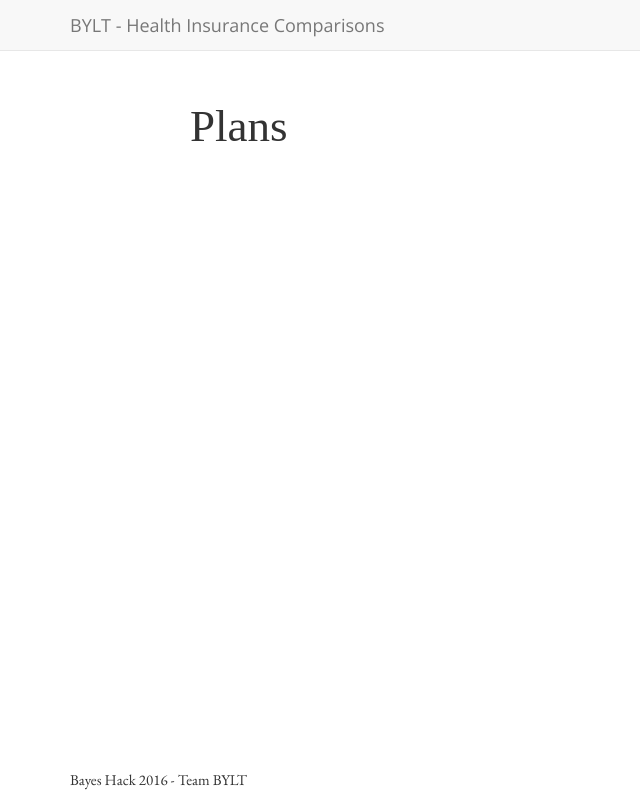
After one commit to CharlesYeh/bayeshack2016, a Flask app: page /plans.html in a window 1280 px wide. The commit adds this page. Shown: the whole page, without its empty margins (0-640 px from the left). Run offline with Flask 2, Linux system fonts and the light colour scheme; some libraries are stand-ins or nearby versions; some web fonts are replaced.

Commit message:
work in progress

```diff
--- a/server.py
+++ b/server.py
@@ -26,6 +26,14 @@ def form1():
 def form2():
     return render_template('form2.html')
 
+@app.route("/plans.html")
+def plans():
+    return render_template('plans.html')
+
+@app.route("/details.html")
+def details():
+    return render_template('details.html')
+
 if __name__ == "__main__":
     port = int(os.environ.get("PORT", 5000))
     # app.run(host='0.0.0.0', port=port)
--- a/static/css/base.css
+++ b/static/css/base.css
@@ -6,6 +6,24 @@ body {
 .center {
     margin: auto;
     padding: 0.5em;
+}
+
+.row {
+    align-items: center;
+}
+
+.vert-center {
+    align-content: center;
+}
+
+.left-aside {
+}
+
+.stuff {
+    justify-content: center;
+}
+
+.right-aside {
 }
 
 .header {
--- a/templates/base.html
+++ b/templates/base.html
@@ -2,7 +2,7 @@
 <html lang="en">
   <head>
     {% block head %}
-    <title>Bayes Hack 2016 SuperApp{% block title %}{% endblock %}</title>
+    <title>Bayes Hack 2016 BYLT{% block title %}{% endblock %}</title>
     <meta name="viewport" content="width=device-width, initial-scale=1.0">
     <meta name="description" content="">
     <meta name="keywords" content="">
@@ -11,9 +11,11 @@
 
     <link href="//netdna.bootstrapcdn.com/bootstrap/3.0.0/css/bootstrap.min.css" rel="stylesheet">
     <link href="static/css/base.css" rel="stylesheet">
+    <link href='https://maxcdn.bootstrapcdn.com/font-awesome/4.6.1/css/font-awesome.min.css' rel='stylesheet'>
     <link href='https://fonts.googleapis.com/css?family=Open+Sans' rel='stylesheet' type='text/css'>
     <link href='https://fonts.googleapis.com/css?family=Fjord+One' rel='stylesheet' type='text/css'>
     <link href='https://fonts.googleapis.com/css?family=EB+Garamond' rel='stylesheet' type='text/css'>
+    <!--<link href='https://cdnjs.cloudflare.com/ajax/libs/webcomponentsjs/0.7.22/webcomponents-lite.min.js' rel='stylesheet'>-->
     <link rel="shortcut icon" href="{{ url_for('static', filename='ico/favicon.ico') }}">
     {% endblock %}
   </head>
@@ -21,7 +23,7 @@
     {% block navbar %}
     <div class="navbar navbar-static-top navbar-default">
       <div class="container">
-        <a class="navbar-brand" href="/">Health Insurance</a>
+        <a class="navbar-brand" href="/">BYLT - Health Insurance Comparisons</a>
       </div>
     </div>
     {% endblock %}
@@ -34,7 +36,7 @@
             <hr>
             {% block footer %}
             <footer class="footer">
-                <p>Bayes Hack 2016</p>
+                <p>Bayes Hack 2016 - Team BYLT</p>
             </footer>
         </div>
         {% endblock %}
--- /dev/null
+++ b/templates/details.html
@@ -0,0 +1,6 @@
+{% extends "base.html" %}
+{% block title %} - Insurance Finder{% endblock %}
+{% block content %}
+<div class="header center">Details</div>
+<div class="details"></div>
+{% endblock %}
--- a/templates/index.html
+++ b/templates/index.html
@@ -1,7 +1,11 @@
 {% extends "base.html" %}
 {% block title %} - Home{% endblock %}
 {% block content %}
-<div class="header center">
+<div class=row">
+<div class="col-md-1"></div>
+<div class="col-md-10 header center">
 <a href="form1.html">Let's get started!</a>
 </div>
+<div class="col-md-1">
+</div>
 {% endblock %}
--- /dev/null
+++ b/templates/plans.html
@@ -0,0 +1,12 @@
+{% extends "base.html" %}
+{% block title %} - Insurance Finder{% endblock %}
+{% block content %}
+<div class="row">
+<div class="col-md-1">&nbsp;</div>
+<div class="col-md-10">
+<div class="header center">Plans</div>
+<div class="plans"></div>
+</div>
+<div class="col-md-1">&nbsp;</div>
+</div>
+{% endblock %}
```
Also changed, not shown: templates/form1.html (+9 -3 lines), templates/form2.html (+4 -12 lines).
